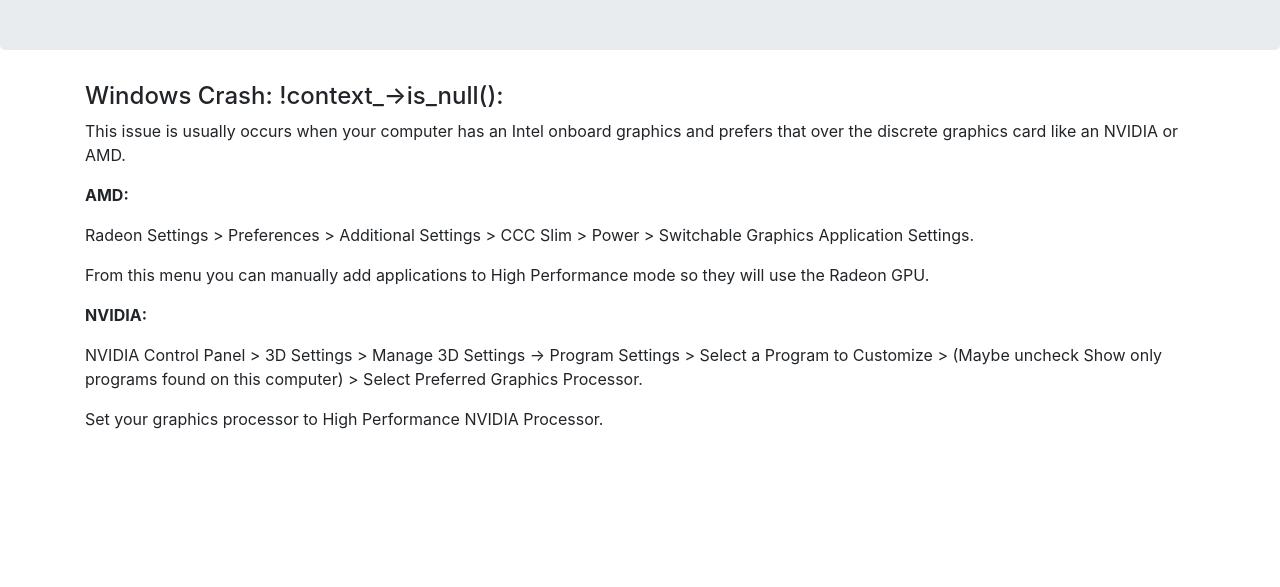
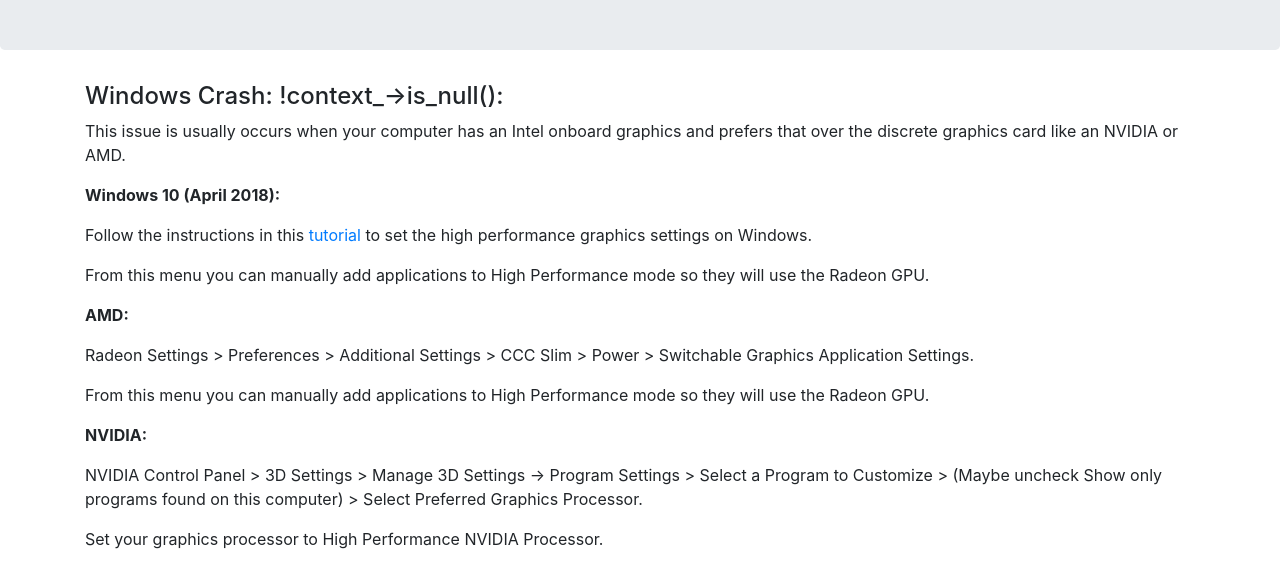
Before and after one commit to koush/support.vysor.io, a website: page views/technical/graphics/index.html in a window 1280 px wide. Shown: the part 153-740 px from the top of the page. Drawn offline with nearby package versions, Linux system fonts and the light colour scheme; files that its build step writes are made by us from their sources.

Commit message:
windows 10

```diff
--- a/views/technical/graphics/index.html
+++ b/views/technical/graphics/index.html
@@ -4,6 +4,10 @@
   <h4>Windows Crash: !context_->is_null():</h4>
 </div>
 <p>This issue is usually occurs when your computer has an Intel onboard graphics and prefers that over the discrete graphics card like an NVIDIA or AMD.</p>
+<p><b>Windows 10 (April 2018):</b></p>
+<p>Follow the instructions in this <a href='https://www.tenforums.com/tutorials/103965-set-preferred-gpu-apps-windows-10-a.html'>tutorial</a> to set the high performance graphics settings on Windows.</p>
+<p>From this menu you can manually add applications to High Performance mode so they will use the Radeon GPU.</p>
+
 <p><b>AMD:</b></p>
 <p>Radeon Settings > Preferences > Additional Settings > CCC Slim > Power > Switchable Graphics Application Settings.</p>
 <p>From this menu you can manually add applications to High Performance mode so they will use the Radeon GPU.</p>
```
